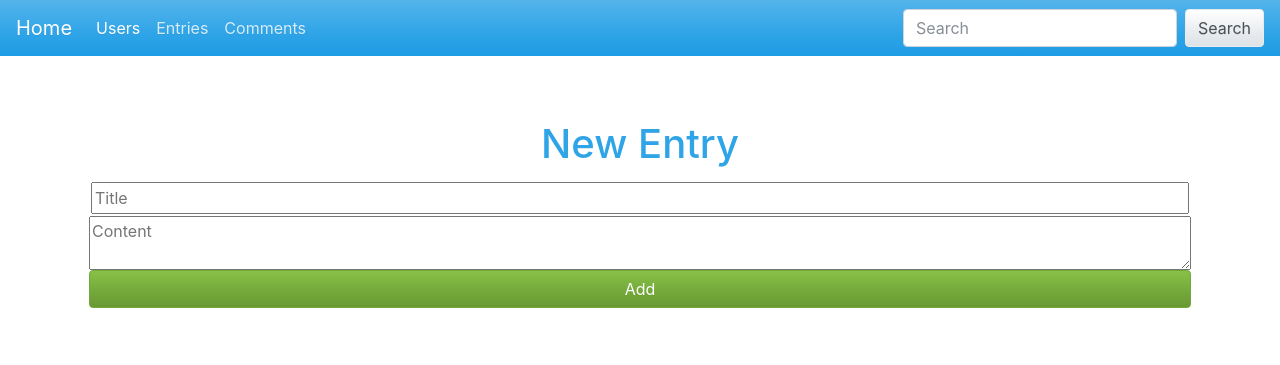
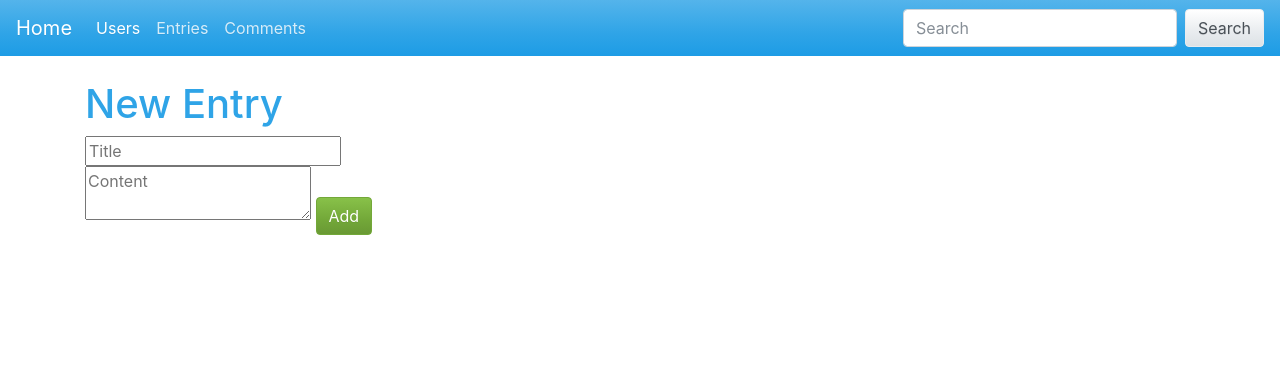
Before and after one commit to AndreasHansson1/project-api, a PHP site: template src/public/views/index.php in a window 1280 px wide. Shown: the top 365 px of the page. Run offline with PHP 8.4, Linux system fonts and the light colour scheme; the template is opened without the code that fills it, so the values that code supplies are empty; some libraries are stand-ins or nearby versions.

Commit message:
Css changes

```diff
--- a/src/public/css/style.css
+++ b/src/public/css/style.css
@@ -1,51 +1,6 @@
-
-
 body, html {
   display: flex;
   flex-direction: column;
-  max-width: 100%;
+  justify-content: center;
   font-family: -apple-system, BlinkMacSystemFont, 'Segoe UI', Roboto, Oxygen, Ubuntu, Cantarell, 'Open Sans', 'Helvetica Neue', sans-serif
 }
-
-.container {
-  display: flex;
-  flex-direction: column;
-  margin: 20px;
-  padding: 20px;
-  max-width: 100%
-}
-
-h1 {
-  text-align: center;
-}
-
-#newTitle {
-  display: flex;
-  flex-direction: column;
-  margin: 2px;
-  padding: 2px;
-  max-width: 100%;
-}
-
-#newContent {
-  display: flex;
-  flex-direction: column;
-
-  max-width: 100%;
-}
-
-.btn btn-success {
-  display: flex;
-  flex-direction: column;
-  margin: 200px;
-  padding: 200px;
-  max-width: 100%;
-}
-
-.form-group {
-  display: flex;
-  flex-direction: column;
-  margin: 2px;
-  padding: 2px;
-  max-width: 100%;
-}
```
